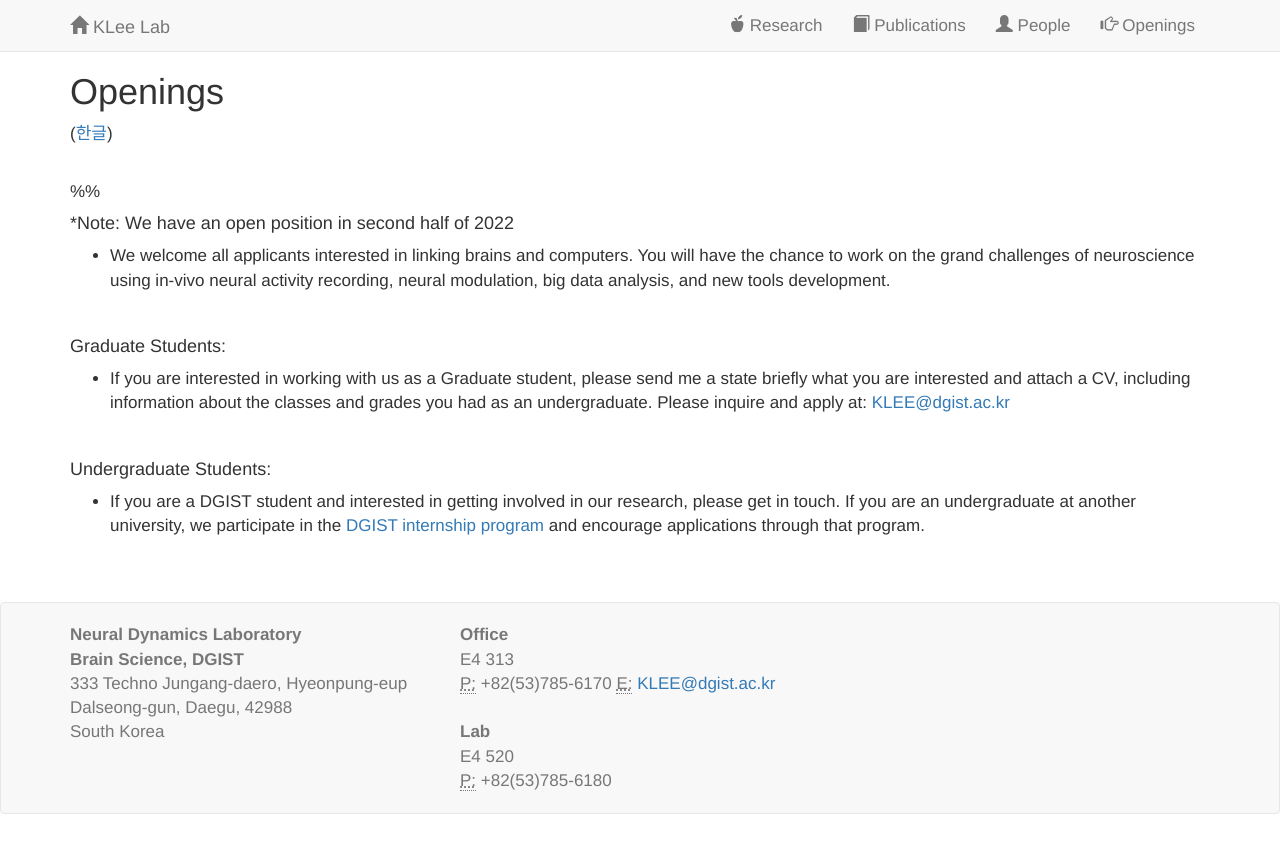
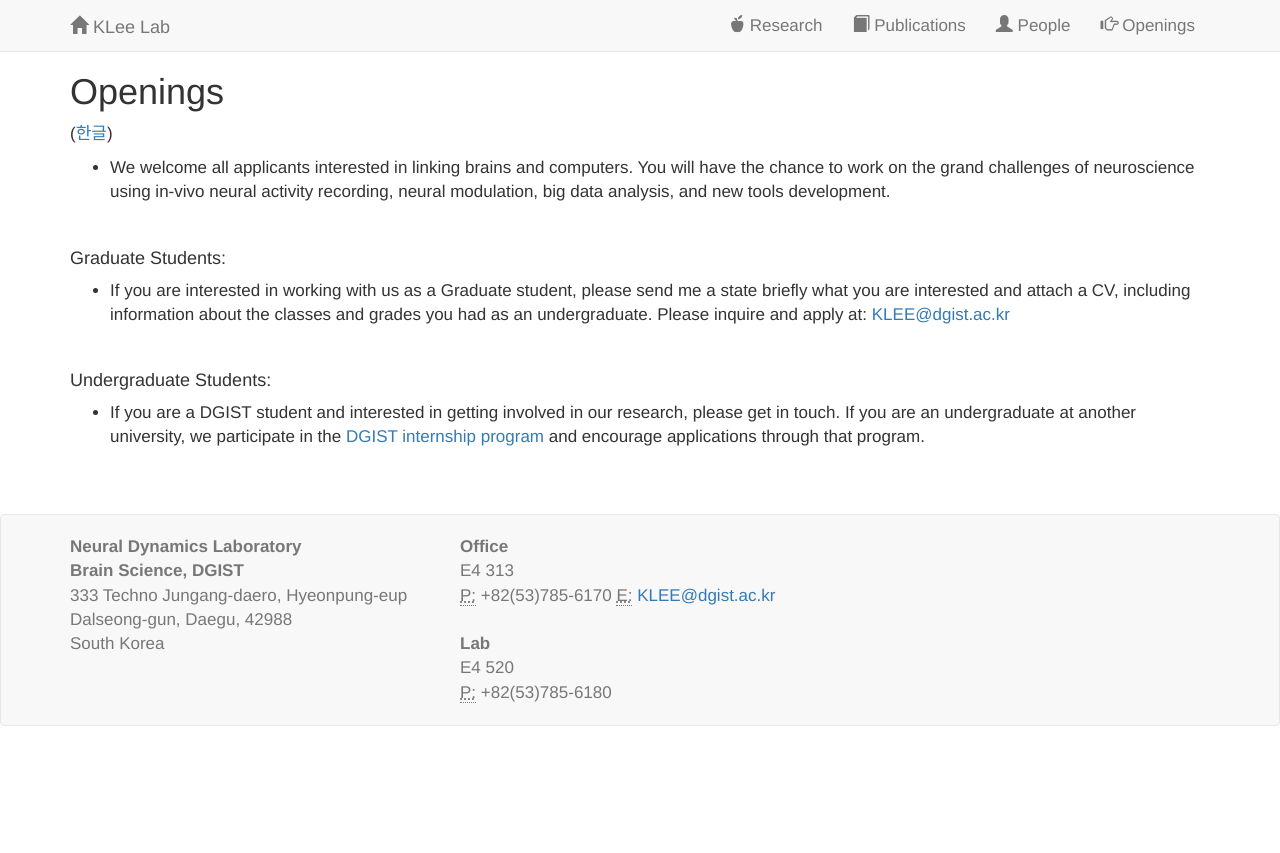
Before and after one commit to kleelab/kleelab.github.io, a Jekyll site: the page built from joinus.html, in a window 1280 px wide. Shown: the top 853 px of the page. Built offline with Jekyll 4.4.1, drawn with Linux system fonts in a browser that asks for light colours; nearby versions of some CDN libraries; a style sheet for code colours, icons or effects is not loaded.

Commit message:
Update joinus.html

```diff
--- a/joinus.html
+++ b/joinus.html
@@ -6,10 +6,6 @@ layout: default
     <div class="container">
         <h1 class="joinus">Openings</h1>
         <p> (<a href="{{ site.url }}{{ site.baseurl }}/joinusK">한글</a>)</p>
-        <br>
-
-      %%<h4>*Note: We have an open position in second half of 2022</h4>
-        <p>
      <ul>
      <li>
          We welcome all applicants interested in linking brains and computers. You will have the chance to work on the grand challenges of neuroscience using in-vivo neural activity recording, neural modulation, big data analysis, and new tools development. </p>
```
